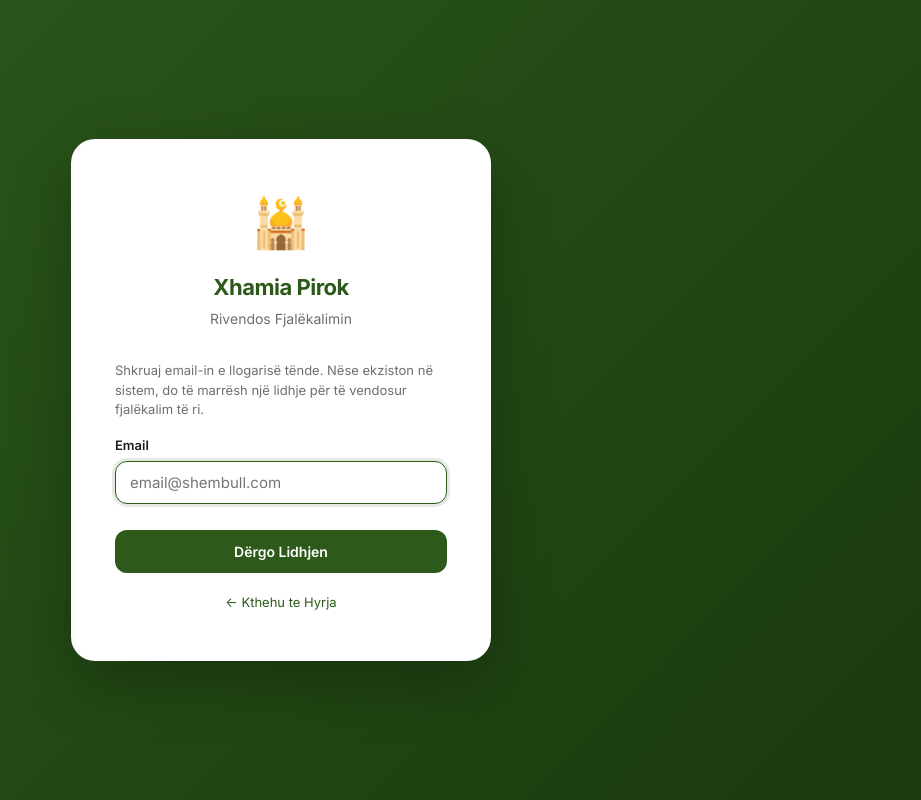
After one commit to MuhamedAdemi/xhamia-pirok, a Django app: page /fjalekalimi/rivendos/ in a window 1280 px wide. The commit adds this page. Shown: the whole page, without its empty margins (359-1280 px from the left). Run offline with Django 5.2, Linux system fonts and the light colour scheme.

Commit message:
feat: rikuperim fjalekalimi me email (forgot password)
Shton flow-in standard te Django-s per rivendosjen e fjalekalimit
permes emailit (buton ne login), per te evituar bllokimin nga
llogaritë e harruara.

```diff
--- a/config/settings.py
+++ b/config/settings.py
@@ -84,6 +84,7 @@ AUTH_USER_MODEL = 'auth.User'
 LOGIN_URL = '/login/'
 LOGIN_REDIRECT_URL = '/dashboard/'
 LOGOUT_REDIRECT_URL = '/login/'
+PASSWORD_RESET_TIMEOUT = 60 * 60 * 24  # 24 orë
 
 CRISPY_ALLOWED_TEMPLATE_PACKS = 'bootstrap5'
 CRISPY_TEMPLATE_PACK = 'bootstrap5'
--- a/templates/auth/login.html
+++ b/templates/auth/login.html
@@ -37,7 +37,11 @@
       </button>
     </form>
 
-    <p style="text-align:center; margin-top:20px; font-size:12px; color:var(--tekst-dytësor);">
+    <p style="text-align:center; margin-top:16px; font-size:13px;">
+      <a href="{% url 'password_reset' %}">Kam harruar fjalëkalimin?</a>
+    </p>
+
+    <p style="text-align:center; margin-top:8px; font-size:12px; color:var(--tekst-dytësor);">
       Xhamia e Fshatit Pirok — Sistem i Brendshëm
     </p>
   </div>
--- /dev/null
+++ b/templates/auth/password_reset.html
@@ -0,0 +1,44 @@
+{% load static %}
+<!DOCTYPE html>
+<html lang="sq">
+<head>
+  <meta charset="UTF-8">
+  <meta name="viewport" content="width=device-width, initial-scale=1.0">
+  <title>Rivendos Fjalëkalimin — Xhamia Pirok</title>
+  <link rel="stylesheet" href="{% static 'css/main.css' %}">
+</head>
+<body>
+<div class="login-wrapper">
+  <div class="login-card">
+    <div class="login-logo">
+      <div class="xhami-ikona">🕌</div>
+      <h2>Xhamia Pirok</h2>
+      <p>Rivendos Fjalëkalimin</p>
+    </div>
+
+    {% if form.errors %}
+      <div class="njoftim gabim">❌ Shkruaj një email të vlefshëm.</div>
+    {% endif %}
+
+    <p style="font-size:13px; color:var(--tekst-dytësor); margin-bottom:16px;">
+      Shkruaj email-in e llogarisë tënde. Nëse ekziston në sistem, do të marrësh një lidhje për të vendosur fjalëkalim të ri.
+    </p>
+
+    <form method="post">
+      {% csrf_token %}
+      <div class="forma-grup">
+        <label>Email</label>
+        <input type="email" name="email" placeholder="email@shembull.com" autofocus required>
+      </div>
+      <button type="submit" class="btn-kryesor" style="width:100%; justify-content:center; margin-top:8px; padding:13px;">
+        Dërgo Lidhjen
+      </button>
+    </form>
+
+    <p style="text-align:center; margin-top:20px; font-size:13px;">
+      <a href="{% url 'login' %}">← Kthehu te Hyrja</a>
+    </p>
+  </div>
+</div>
+</body>
+</html>
--- /dev/null
+++ b/templates/email/password_reset_subject.txt
@@ -0,0 +1 @@
+Rivendosja e Fjalëkalimit — Xhamia Pirok
--- a/xhamia/urls.py
+++ b/xhamia/urls.py
@@ -1,10 +1,30 @@
 from django.urls import path
+from django.contrib.auth import views as auth_views
 from . import views
 
 urlpatterns = [
     # Auth
     path('login/', views.login_view, name='login'),
     path('logout/', views.logout_view, name='logout'),
+
+    # Rikuperimi i fjalëkalimit (me email)
+    path('fjalekalimi/rivendos/', auth_views.PasswordResetView.as_view(
+        template_name='auth/password_reset.html',
+        email_template_name='email/password_reset_email.txt',
+        html_email_template_name='email/password_reset_email.html',
+        subject_template_name='email/password_reset_subject.txt',
+        success_url='/fjalekalimi/rivendos/dergu/',
+    ), name='password_reset'),
+    path('fjalekalimi/rivendos/dergu/', auth_views.PasswordResetDoneView.as_view(
+        template_name='auth/password_reset_done.html',
+    ), name='password_reset_done'),
+    path('fjalekalimi/rivendos/<uidb64>/<token>/', auth_views.PasswordResetConfirmView.as_view(
+        template_name='auth/password_reset_confirm.html',
+        success_url='/fjalekalimi/rivendos/perfundoi/',
+    ), name='password_reset_confirm'),
+    path('fjalekalimi/rivendos/perfundoi/', auth_views.PasswordResetCompleteView.as_view(
+        template_name='auth/password_reset_complete.html',
+    ), name='password_reset_complete'),
 
     # Dashboard
     path('', views.redirect_dashboard, name='home'),
```
Also changed, not shown: templates/auth/password_reset_complete.html (added, +28 -0 lines), templates/auth/password_reset_confirm.html (added, +57 -0 lines), templates/auth/password_reset_done.html (added, +28 -0 lines), templates/email/password_reset_email.html (added, +44 -0 lines), templates/email/password_reset_email.txt (added, +11 -0 lines).
